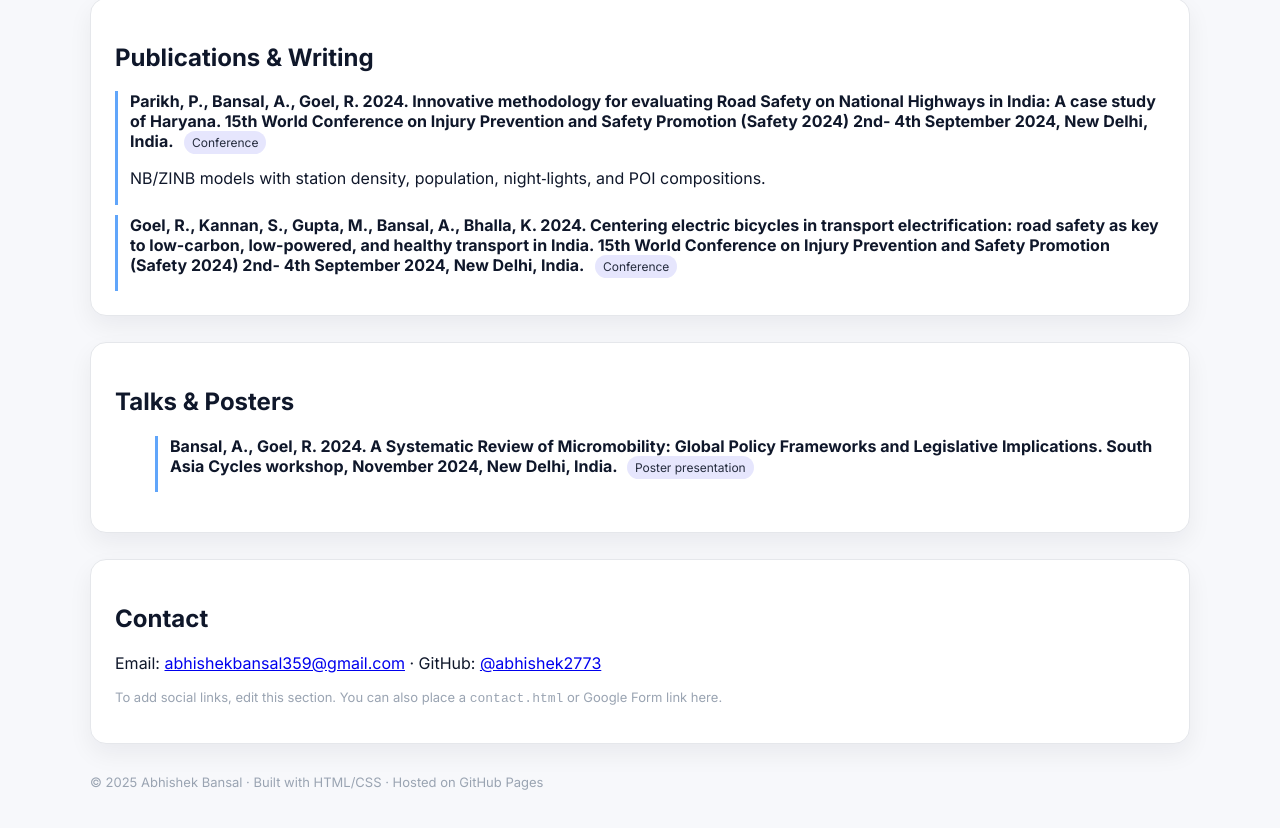
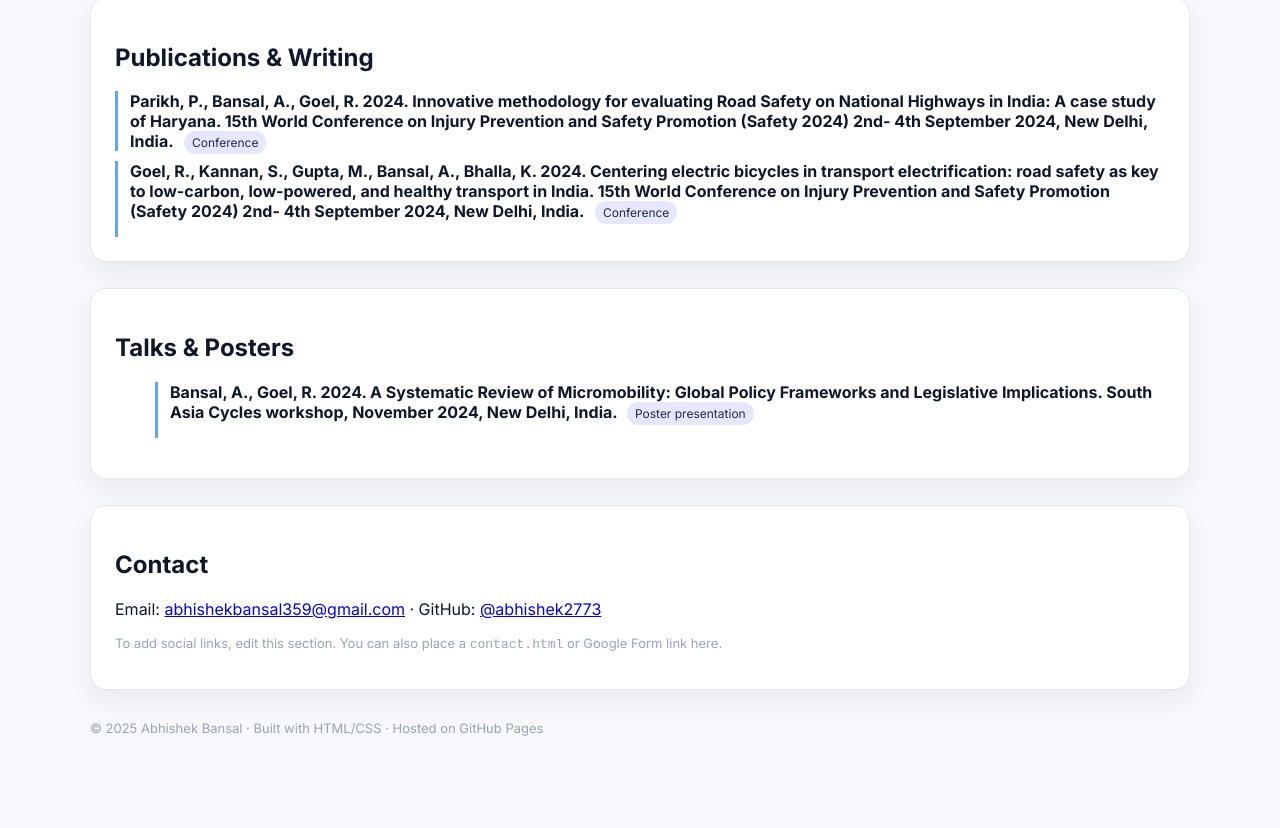
Before and after one commit to Abhishek2773/Abhishek-website, a plain HTML site: page index.html in a window 1280 px wide. Shown: the part 1558-2386 px from the top of the page. After the commit the page ends 2332 px from the top, so only its background shows below. Drawn offline with Linux system fonts and the light colour scheme.

Commit message:
Update index.html

```diff
--- a/index.html
+++ b/index.html
@@ -168,7 +168,7 @@
           <strong>Parikh, P., Bansal, A., Goel, R. 2024. Innovative methodology for evaluating Road Safety on National
 Highways in India: A case study of Haryana. 15th World Conference on Injury Prevention and Safety
 Promotion (Safety 2024) 2nd- 4th September 2024, New Delhi, India.</strong> <span class="tag">Conference</span>
-          <p>NB/ZINB models with station density, population, night‑lights, and POI compositions.</p>
+<!--           <p>NB/ZINB models with station density, population, night‑lights, and POI compositions.</p> -->
         </div>
         <div class="pub">
           <strong>Goel, R., Kannan, S., Gupta, M., Bansal, A., Bhalla, K. 2024. Centering electric bicycles in transport
```
